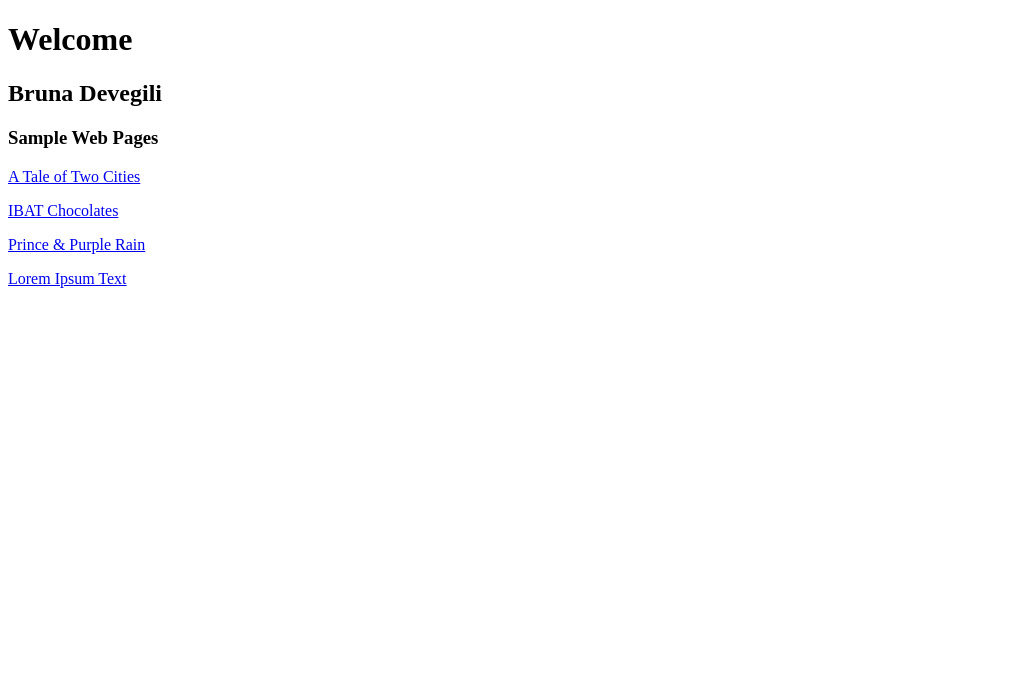
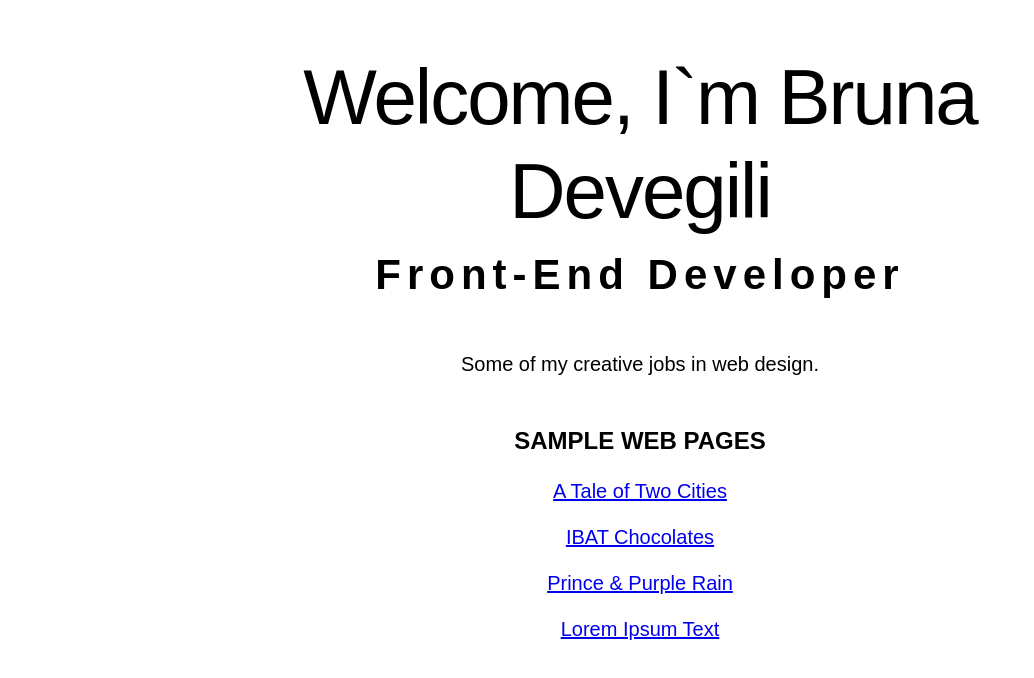
Before and after one commit to brunadevegili/brunadevegili.github.io, a plain HTML site: page index.html in a window 1280 px wide. Shown: the whole page, without its empty margins (0-1034 px from the left). Drawn offline with Linux system fonts and the light colour scheme.

Commit message:
Add files via upload

```diff
--- /dev/null
+++ b/assets/css/global.css
@@ -0,0 +1,50 @@
+/*  ============= WEB BROWSER RESETS ============ */
+* { margin: 0; padding: 0; border: none }
+*, *::before, *::after { box-sizing: border-box }
+html { height: 100%; font-size: 100%; font: inherit; vertical-align: baseline;
+scroll-behavior: smooth; scroll-padding-top: 20px }
+body { /* max-width: 1920px; */ line-height: 1.5; margin-left: auto; margin-right: auto;
+min-height: 100vh; text-rendering: optimizeSpeed }
+img { width: 100%; height: auto; display: block }
+input, button, textarea, select { font: inherit }
+
+/* ================= ENDS ================ */
+
+/* Desktops */
+@media (min-width: 768px) { body { padding: 4% 20% } }
+
+/* Mobiles */
+@media (max-width: 767px) { body { padding: 12% 8% } }
+
+body {
+    text-align: center;
+    font-family: sans-serif;
+}
+
+h1 {
+    font-size: 78px;
+    font-weight: normal;
+    letter-spacing: -2px;
+    margin-bottom: 12px;
+    line-height: 1.2;
+}
+
+h2 {
+    font-size: 42px;
+    letter-spacing: 6px;
+    margin-bottom: 48px;
+    line-height: 1.2;
+}
+
+h3 {
+    font-size: 24px;
+    margin-top: 48px;
+    margin-bottom: 20px;
+    line-height: 1.2;
+    text-transform: uppercase;
+}
+
+p {
+    font-size: 20px;
+    margin-bottom: 16px;
+}
--- /dev/null
+++ b/exercises/assets/css/style-1.css
@@ -0,0 +1,49 @@
+/*  ============= WEB BROWSER RESETS ============ */
+* { margin: 0; padding: 0; border: none }
+*, *::before, *::after { box-sizing: border-box }
+html { height: 100%; font-size: 100%; font: inherit; vertical-align: baseline;
+scroll-behavior: smooth; scroll-padding-top: 20px }
+body { max-width: 1600px; line-height: 1.5; margin-left: auto; margin-right: auto;
+min-height: 100vh; text-rendering: optimizeSpeed }
+img { width: 100%; height: auto; display: block }
+h1, h2, h3, h4 { width: 100% }
+input, button, textarea, select { font: inherit }
+
+/* ================= ENDS ================ */
+
+body { background-color: lightcyan }
+
+/* Desktops */
+@media (min-width: 768px) { body { padding: 4% 20% } }
+
+/* Mobiles */
+@media (max-width: 767px) { body { padding: 12% 8% } }
+
+h1 {
+    font-size: 84px;
+    text-align: center;
+    font-weight: normal;
+    letter-spacing: -2px;
+    margin-bottom: 32px;
+    color: blue;
+}
+
+h2 {
+    font-size: 36px;
+    margin-bottom: 4px;
+    color: blue;
+}
+
+h3 {
+    font-size: 24px;
+    margin-bottom: 4px;
+    color: blue;
+}
+
+p {
+    font-size: 18px;
+    font-family: sans-serif;
+    line-height: 1.6;
+    margin-bottom: 20px;
+    color: darkslateblue;
+}
--- /dev/null
+++ b/exercises/assets/css/style-2.css
@@ -0,0 +1,50 @@
+/*  ============= WEB BROWSER RESETS ============ */
+* { margin: 0; padding: 0; border: none }
+*, *::before, *::after { box-sizing: border-box }
+html { height: 100%; font-size: 100%; font: inherit; vertical-align: baseline;
+scroll-behavior: smooth; scroll-padding-top: 20px }
+body { max-width: 1600px; line-height: 1.5; margin-left: auto; margin-right: auto;
+min-height: 100vh; text-rendering: optimizeSpeed }
+img { width: 100%; height: auto; display: block }
+h1, h2, h3, h4 { width: 100% }
+input, button, textarea, select { font: inherit }
+
+/* ================= ENDS ================ */
+
+body { background-color: antiquewhite }
+
+/* Desktops */
+@media (min-width: 768px) { body { padding: 4% 20% } }
+
+/* Mobiles */
+@media (max-width: 767px) { body { padding: 12% 8% } }
+
+h1 {
+    font-size: 56px;
+    text-align: center;
+    letter-spacing: 4px;
+    font-family: sans-serif;
+    color: brown;
+}
+
+h2 {
+    font-size: 30px;
+    margin-bottom: 64px;
+    font-family: sans-serif;
+    text-align: center;
+    line-height: 1.4;
+    text-transform: normal;
+    color: brown;
+}
+
+h3 {
+    font-size: 32px;
+    margin-bottom: 4px;
+    color: brown;
+}
+
+p {
+    font-size: 22px;
+    line-height: 1.6;
+    margin-bottom: 20px;
+}
--- /dev/null
+++ b/exercises/assets/css/style-3.css
@@ -0,0 +1,47 @@
+/*  ============= WEB BROWSER RESETS ============ */
+* { margin: 0; padding: 0; border: none }
+*, *::before, *::after { box-sizing: border-box }
+html { height: 100%; font-size: 100%; font: inherit; vertical-align: baseline;
+scroll-behavior: smooth; scroll-padding-top: 20px }
+body { max-width: 1600px; line-height: 1.5; margin-left: auto; margin-right: auto;
+min-height: 100vh; text-rendering: optimizeSpeed }
+img { width: 100%; height: auto; display: block }
+h1, h2, h3, h4 { width: 100% }
+input, button, textarea, select { font: inherit }
+
+/* ================= ENDS ================ */
+
+body { background-color: purple }
+
+/* Desktops */
+@media (min-width: 768px) { body { padding: 4% 20% } }
+
+/* Mobiles */
+@media (max-width: 767px) { body { padding: 12% 8% } }
+
+h1 {
+    font-size: 84px;
+    margin-bottom: 64px;
+    text-align: center;
+    font-weight: normal;
+    letter-spacing: 4px;
+    color: white;
+}
+
+h2 {
+    font-size: 28px;
+    margin-bottom: 4px;
+    margin-top: 54px;
+    text-transform: uppercase;
+    color: white;
+}
+
+p {
+    font-size: 20px;
+    line-height: 1.6;
+    margin-bottom: 20px;
+    color: white;
+
+}
+
+a { color: white }
--- /dev/null
+++ b/exercises/assets/css/style-4.css
@@ -0,0 +1,56 @@
+/*  ============= WEB BROWSER RESETS ============ */
+* { margin: 0; padding: 0; border: none }
+*, *::before, *::after { box-sizing: border-box }
+html { height: 100%; font-size: 100%; font: inherit; vertical-align: baseline;
+scroll-behavior: smooth; scroll-padding-top: 20px }
+body { max-width: 1600px; line-height: 1.5; margin-left: auto; margin-right: auto;
+min-height: 100vh; text-rendering: optimizeSpeed }
+img { width: 100%; height: auto; display: block }
+h1, h2, h3, h4 { width: 100% }
+input, button, textarea, select { font: inherit }
+
+/* ================= ENDS ================ */
+
+/* Desktops */
+@media (min-width: 768px) { body { padding: 4% 20% } }
+
+/* Mobiles */
+@media (max-width: 767px) { body { padding: 12% 8% } }
+
+body {
+    font-family: sans-serif;
+    background-color: #1f364d
+}
+
+h1 {
+    font-size: 64px;
+    margin-bottom: 48px;
+    font-weight: normal;
+    letter-spacing: 4px;
+    color: white;
+}
+
+h2 {
+    font-size: 26px;
+    margin-top: 30px;
+    margin-bottom: 4px;
+    letter-spacing: 1px;
+    color: deeppink;
+}
+
+h3 {
+    font-size: 24px;
+    margin-top: 42px;
+    margin-bottom: 4px;
+    letter-spacing: 1px;
+    color: lightgreen;
+}
+
+p {
+    font-size: 18px;
+    line-height: 1.6;
+    margin-bottom: 20px;
+    color: #81b8cd;
+}
+
+a { color: white }
--- a/index.html
+++ b/index.html
@@ -5,12 +5,15 @@
     <meta name="viewport" content="width=device-width, initial-scale=1.0">
     <title>Bruna Devegili | Home Page</title>
     <meta name="description" content="Welcome to my website that showcases some of my digital creations.">
+    <link rel="stylesheet" href="assets/css/global.css">
 </head>
 
 <body>
 
-    <h1>Welcome</h1>
-    <h2>Bruna Devegili</h2>
+    <h1>Welcome, I`m Bruna Devegili</h1>
+    <h2>Front-End Developer</h2>
+
+    <p>Some of my creative jobs in web design.</p>
 
     <h3>Sample Web Pages</h3>
     <p><a href="exercises/page1.html">A Tale of Two Cities</a></p>
```
Also changed, not shown: exercises/page1.html (+2 -2 lines), exercises/page2.html (+1 -0 lines), exercises/page3.html (+1 -0 lines), exercises/page4.html (+1 -0 lines).
